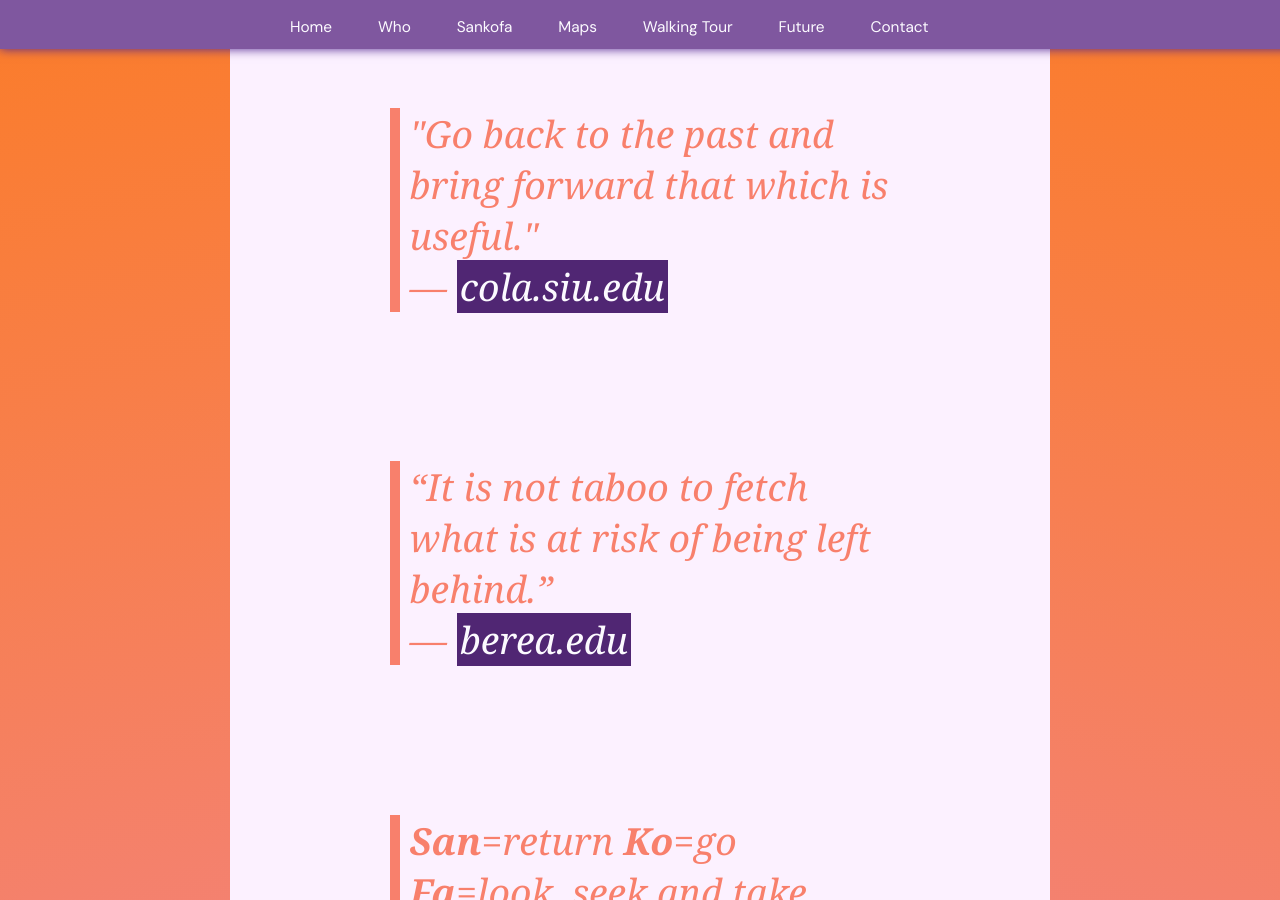
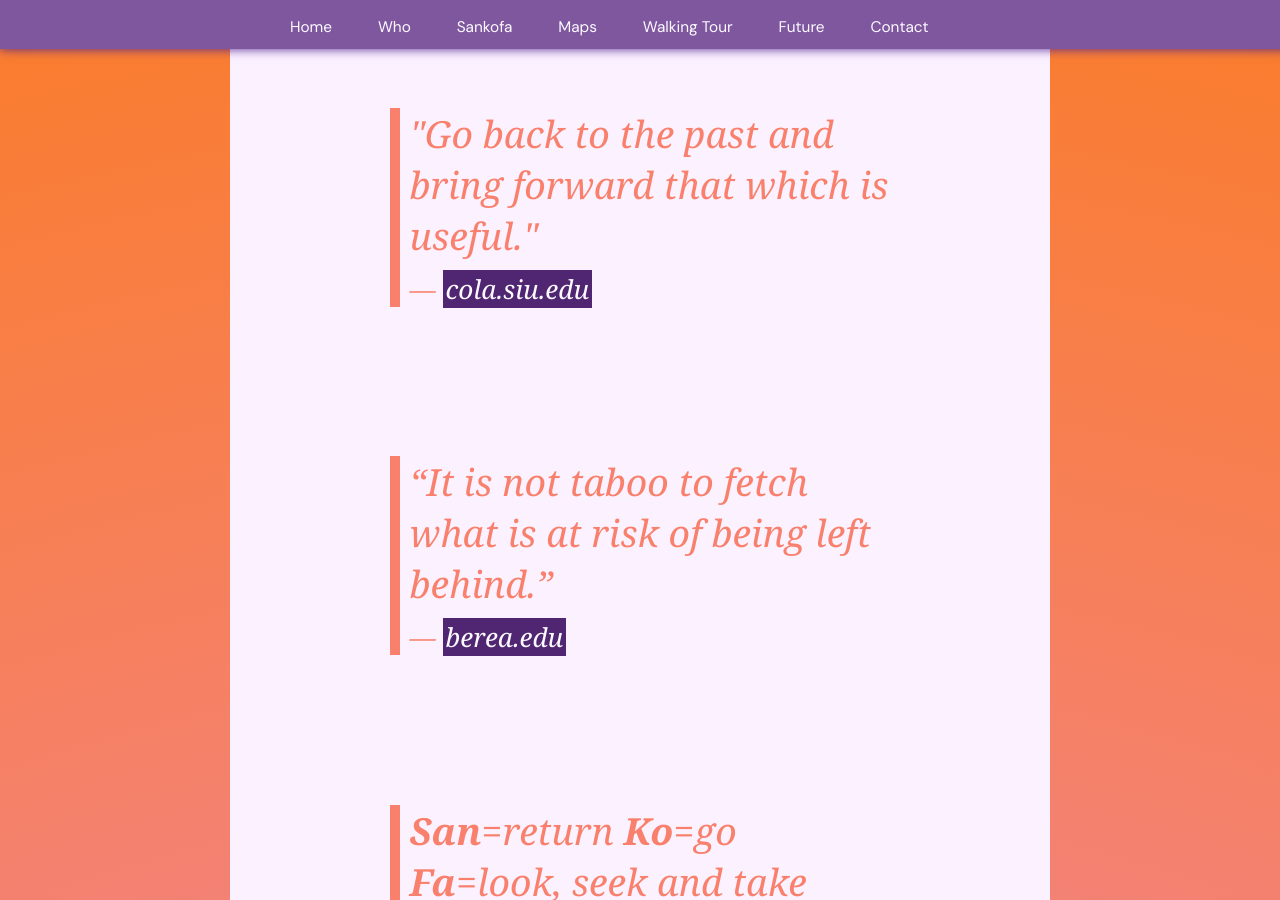
Before and after one commit to niquethom/toearthseed.org, a Jekyll site: the page built from sankofa.html, in a window 1280 px wide and 900 px high, scrolled down 607 px. Built offline with Jekyll 4.4.1, drawn with Linux system fonts in a browser that asks for light colours.

Commit message:
block quote style

```diff
--- a/assets/toearthseed.css
+++ b/assets/toearthseed.css
@@ -106,7 +106,8 @@
   }
   cite {
     display: block;
-    font-size: 1em;
+    font-size: .7em;
+    margin: 10px 0 0 0;
   }
   blockquote {
     margin: 4em;
```
